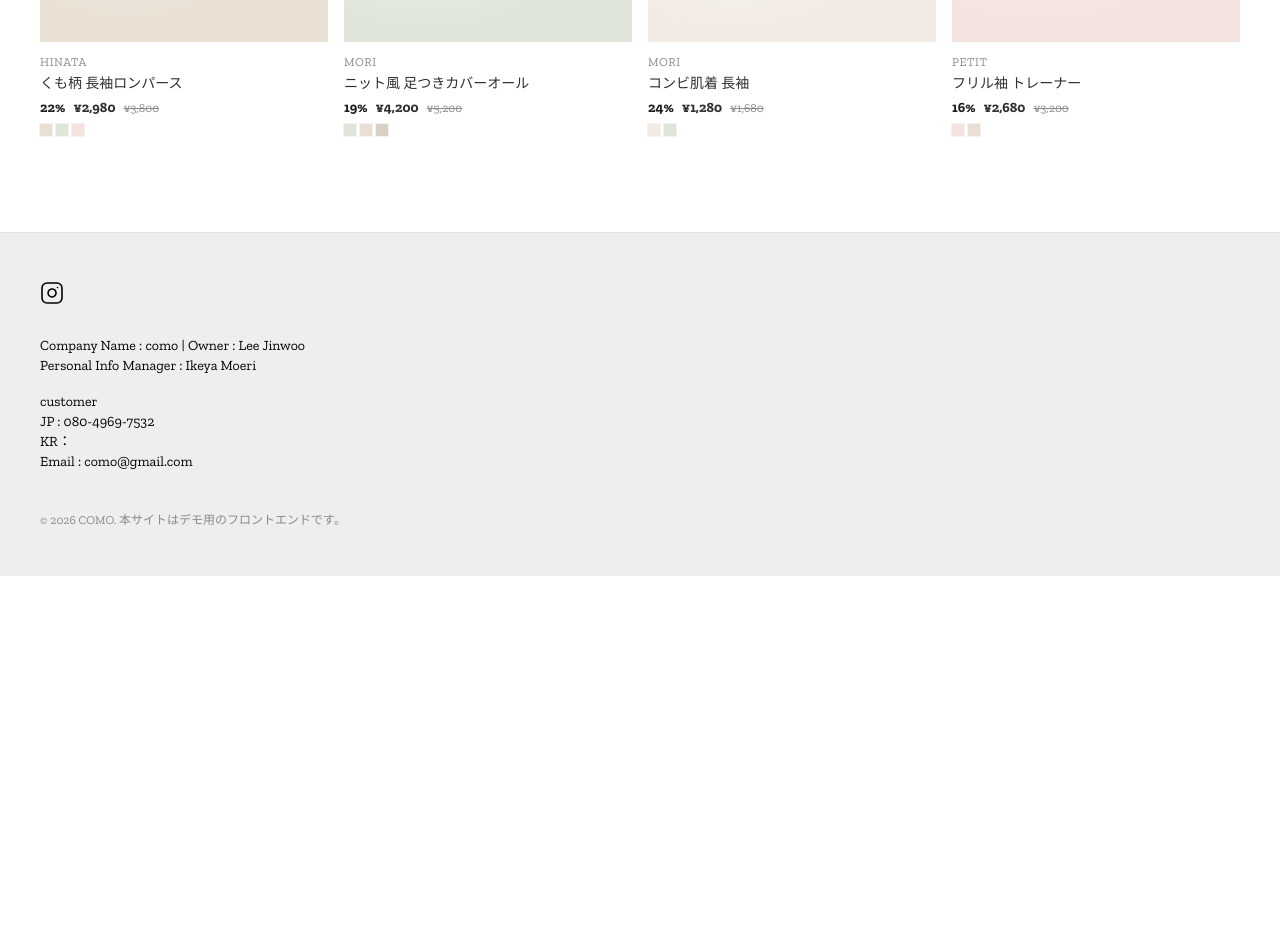
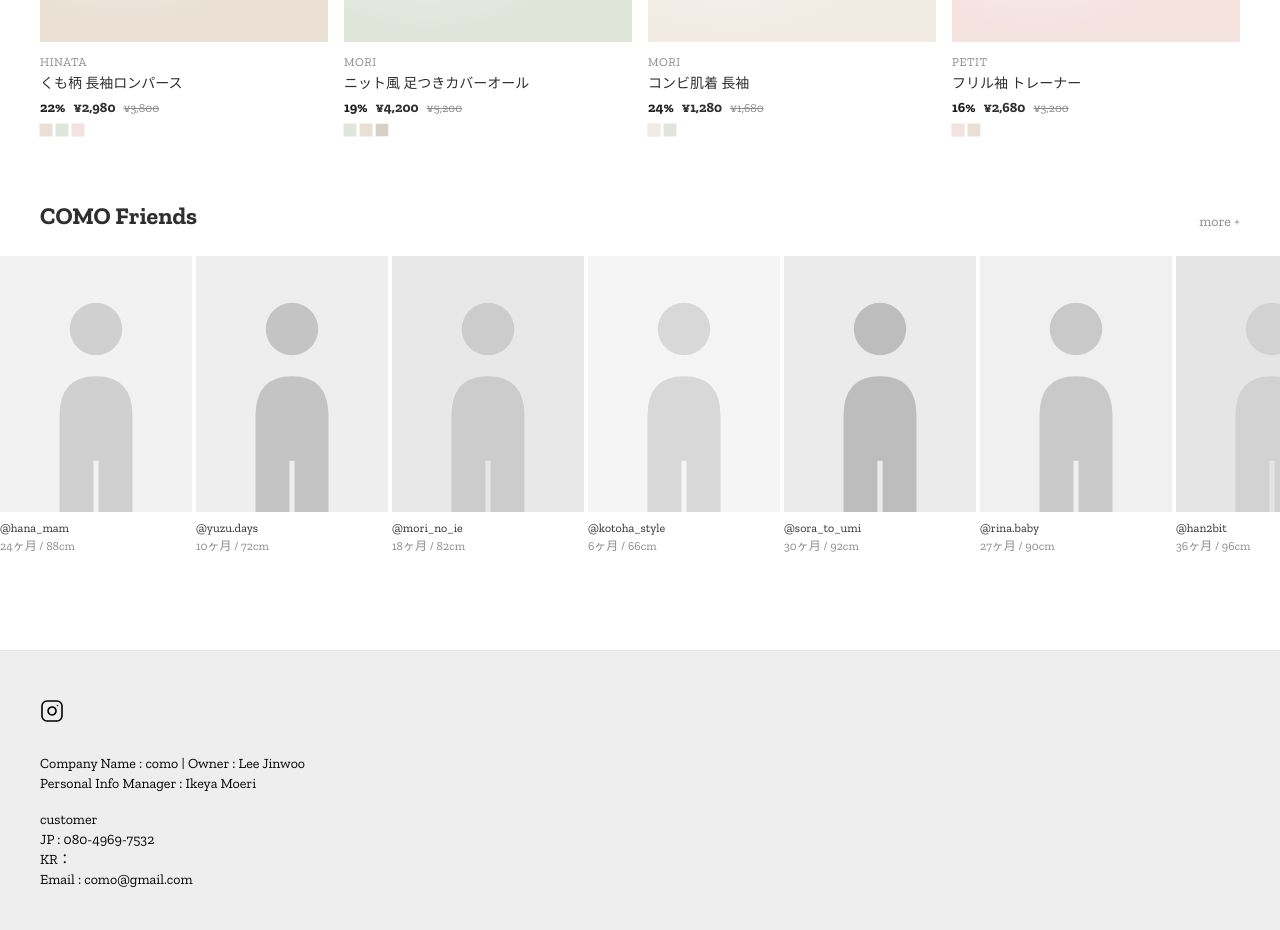
Before and after one commit to bbbbmo/baby-shop-jp, a Next.js app: page / in a window 1280 px wide. Shown: the part 1620-2550 px from the top of the page. Before the commit the page ends 2196 px from the top, so only its background shows below. Built offline with nearby package versions, Linux system fonts and the light colour scheme; a web font is replaced by a local one.

Commit message:
feat: 홈 하단에 COMO Friends 캐러셀 섹션 추가

```diff
--- a/src/app/page.tsx
+++ b/src/app/page.tsx
@@ -4,6 +4,7 @@ import { useLocale } from "@/i18n/LocaleProvider";
 import { bestProducts, newProducts } from "@/lib/products";
 import { HeroCarousel } from "@/components/home/HeroCarousel";
 import { ProductSection } from "@/components/home/ProductSection";
+import { FriendsSection } from "@/components/friends/FriendsSection";
 
 export default function HomePage() {
   const { d } = useLocale();
@@ -21,6 +22,7 @@ export default function HomePage() {
         products={newProducts()}
         moreHref="/products"
       />
+      <FriendsSection />
     </div>
   );
 }
--- /dev/null
+++ b/src/components/friends/FriendsSection.tsx
@@ -0,0 +1,31 @@
+"use client";
+
+import { useState } from "react";
+import type { FriendLook } from "@/lib/types";
+import { homeLooks } from "@/lib/friends";
+import { useLocale } from "@/i18n/LocaleProvider";
+import { SectionHeader } from "@/components/ui/SectionHeader";
+import { LookCard } from "./LookCard";
+import { LookModal } from "./LookModal";
+
+export function FriendsSection() {
+  const { d } = useLocale();
+  const [selected, setSelected] = useState<FriendLook | null>(null);
+
+  return (
+    <section className="mx-auto max-w-480 px-6 pt-16 sm:px-10">
+      <SectionHeader title={d.friends.title} moreHref="/friends" />
+      <ul className="no-scrollbar -mx-6 flex snap-x snap-mandatory gap-1 overflow-x-auto px-6 sm:-mx-10 sm:px-10">
+        {homeLooks().map((look) => (
+          <li
+            key={look.id}
+            className="shrink-0 basis-[42%] snap-start sm:basis-[24%] lg:basis-[16%]"
+          >
+            <LookCard look={look} onSelect={setSelected} />
+          </li>
+        ))}
+      </ul>
+      <LookModal look={selected} onClose={() => setSelected(null)} />
+    </section>
+  );
+}
```
